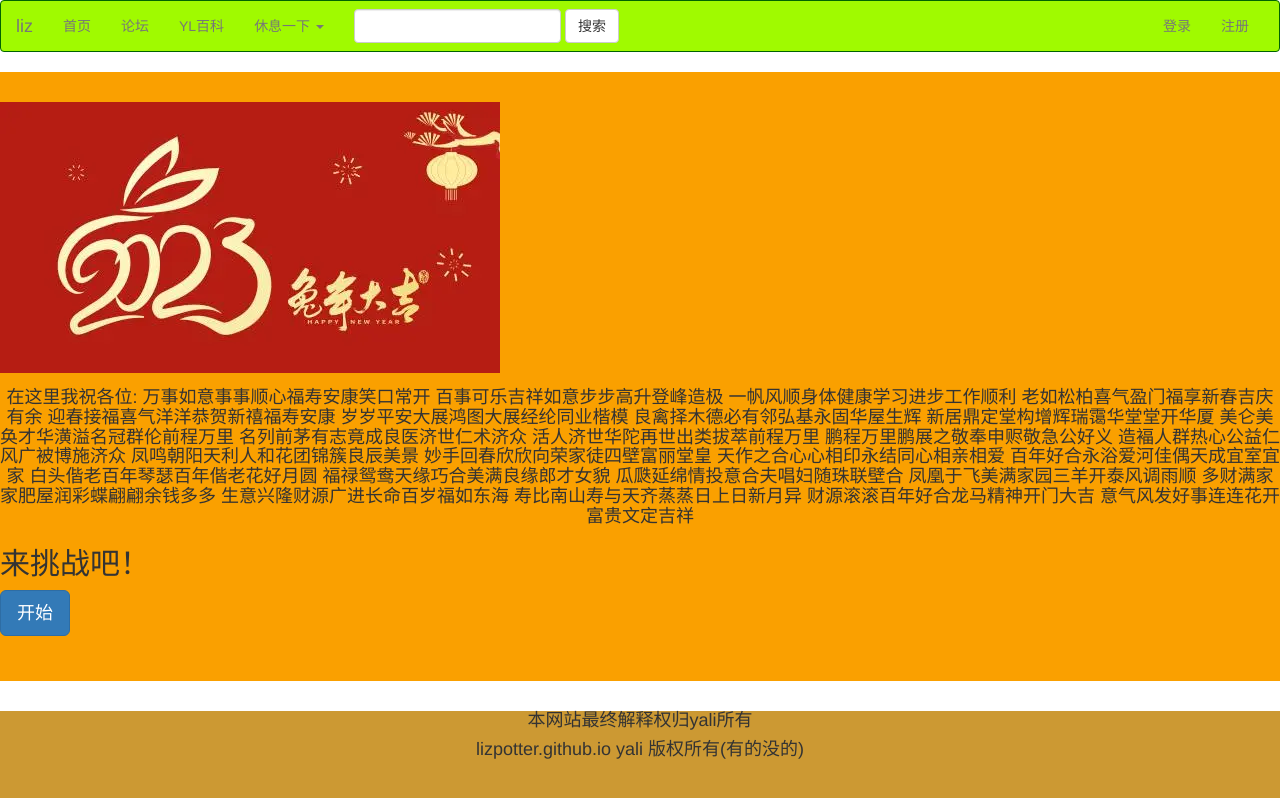
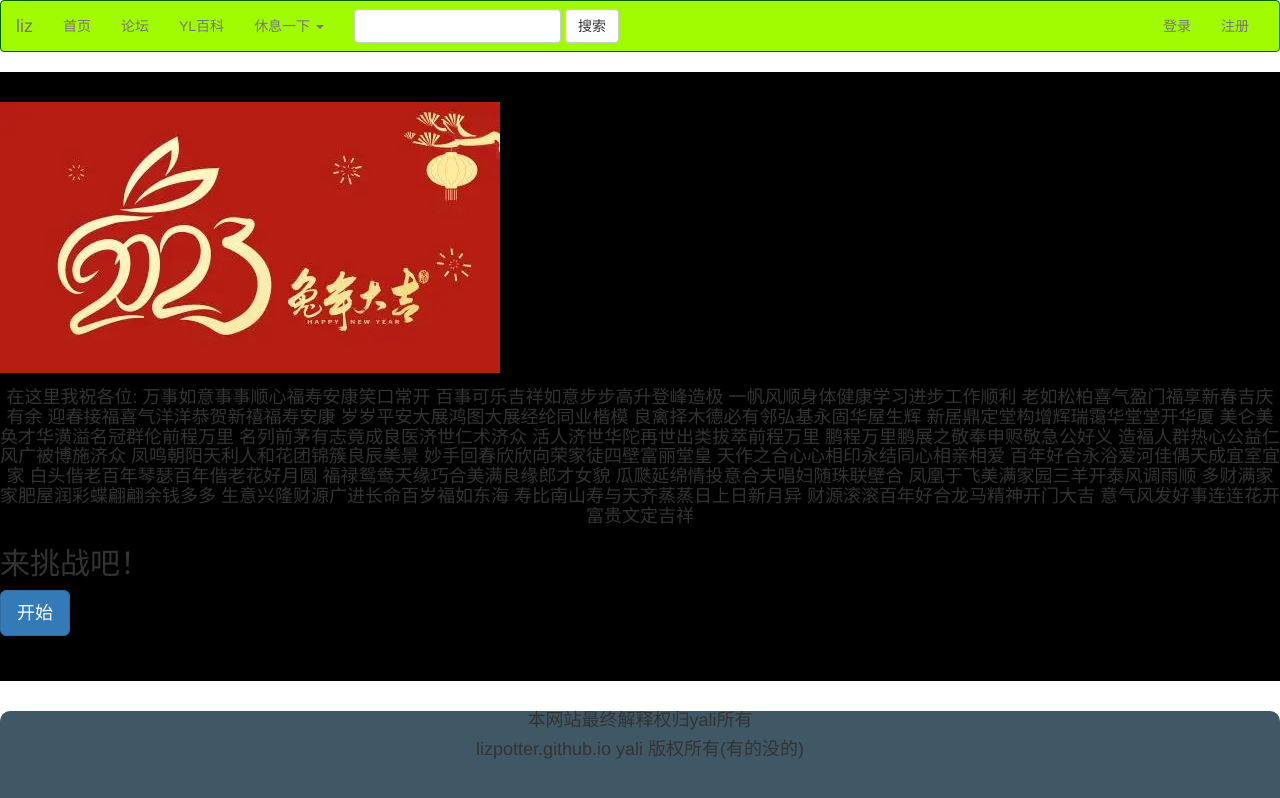
Before and after one commit to lizpotter/lizpotter.github.io, a plain HTML site: page index.html in a window 1280 px wide. Drawn offline with Linux system fonts and the light colour scheme.

Commit message:
Update base.css

```diff
--- a/base.css
+++ b/base.css
@@ -18,7 +18,7 @@
     padding-top: 30px;
     padding-bottom: 30px;
     color: inherit;
-    background-color: rgb(250,160,0);
+    background-color: rgb(0,0,0);
 }
 #bd {
 	height: 719px;
@@ -37,9 +37,12 @@
 }
 #foot {
 	height: 126px;
-	background-color: #CC9933;
+	background-color: rgb(64,88,102);
 	text-align: center;
+	text-color: #0c1a5e
 	position: relative;
+	border-top-left-radius: 10px;
+	border-top-right-radius: 10px;
 
 }
 #bd .logGet {
```
